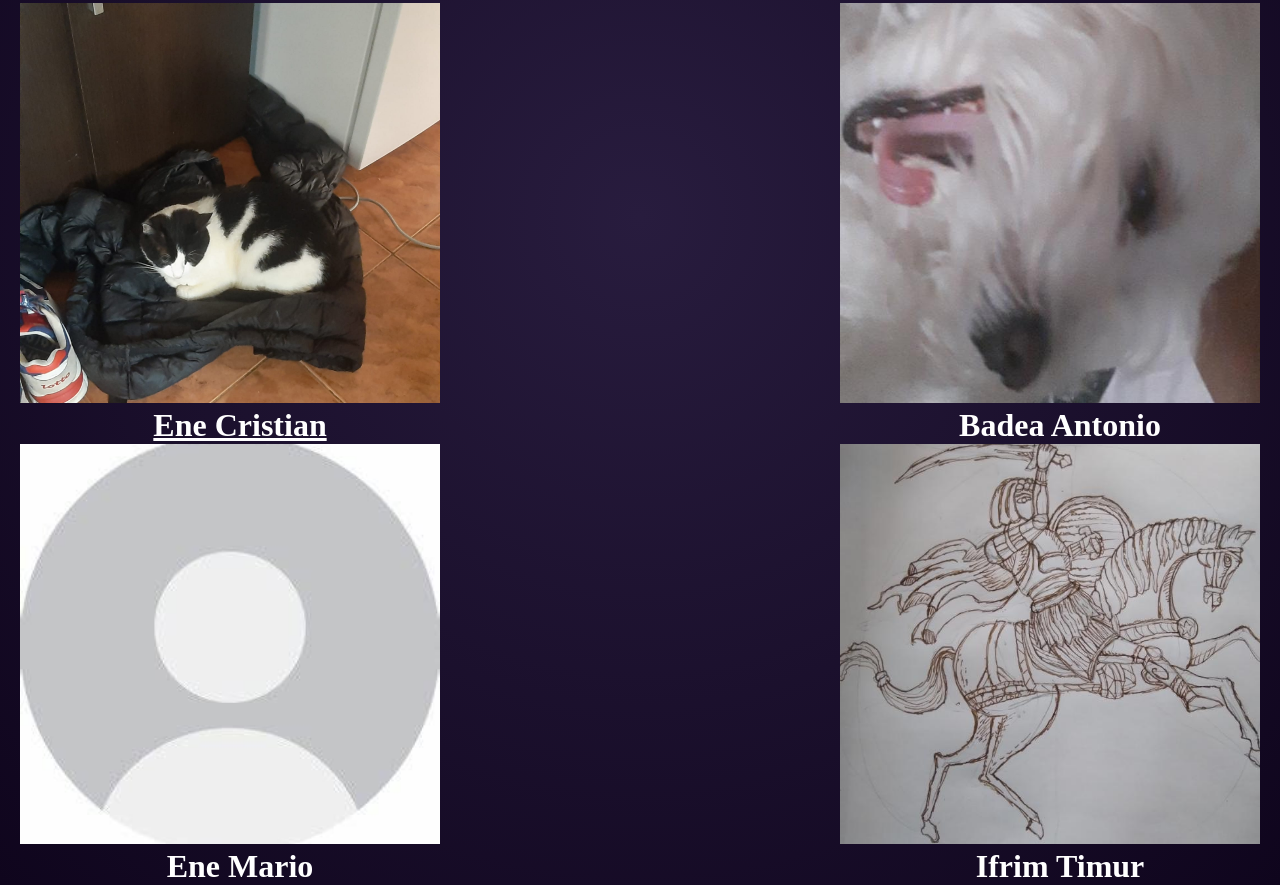
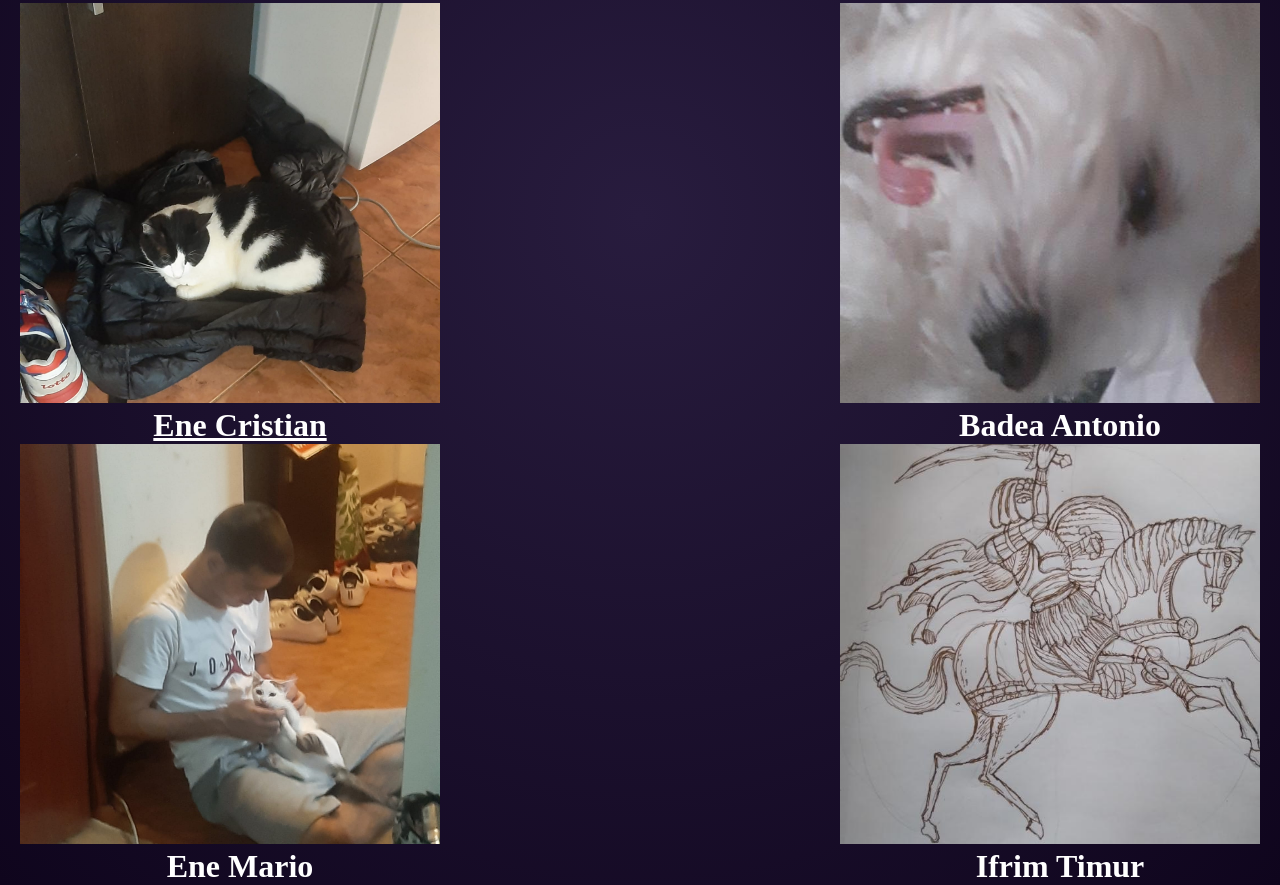
Before and after one commit to cristian121212/chimie, a plain HTML site: page despre noi.html in a window 1280 px wide. Shown: the part 452-1337 px from the top of the page. Drawn offline with Linux system fonts and the light colour scheme.

Commit message:
Update despre noi.html

```diff
--- a/despre noi.html
+++ b/despre noi.html
@@ -323,7 +323,7 @@
 
         <div class="profile">
           <div class="profile-pic">
-            <img class="img" src="poze-proiect-chimie/th.jpg">
+            <img class="img" src="poze-proiect-chimie/92448ad4-de35-4fa2-a69d-99c4ecae1a3b.jpeg">
             <div class="info">
               <h1>Ene Mario</h1>
             </div>
```
